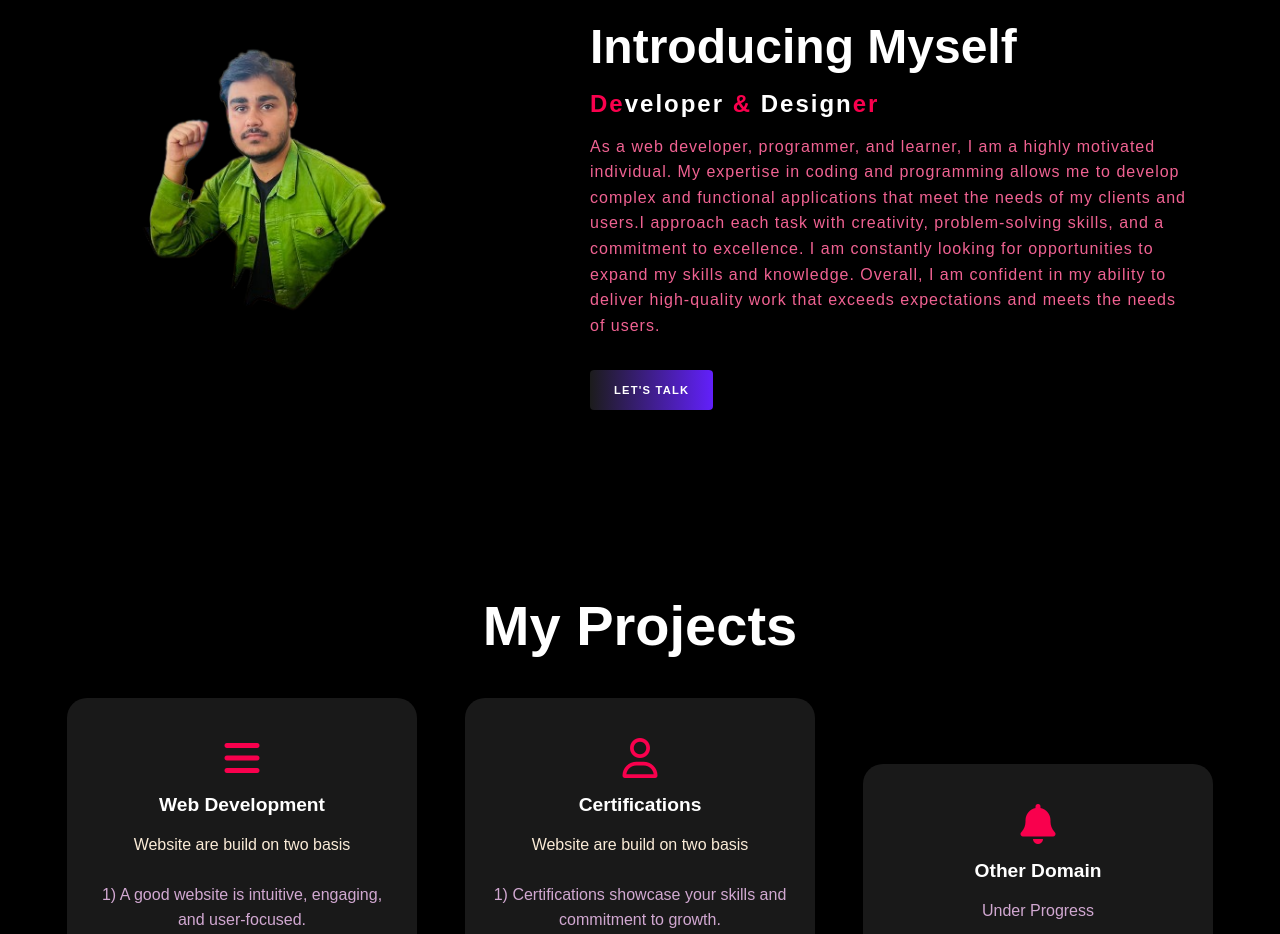
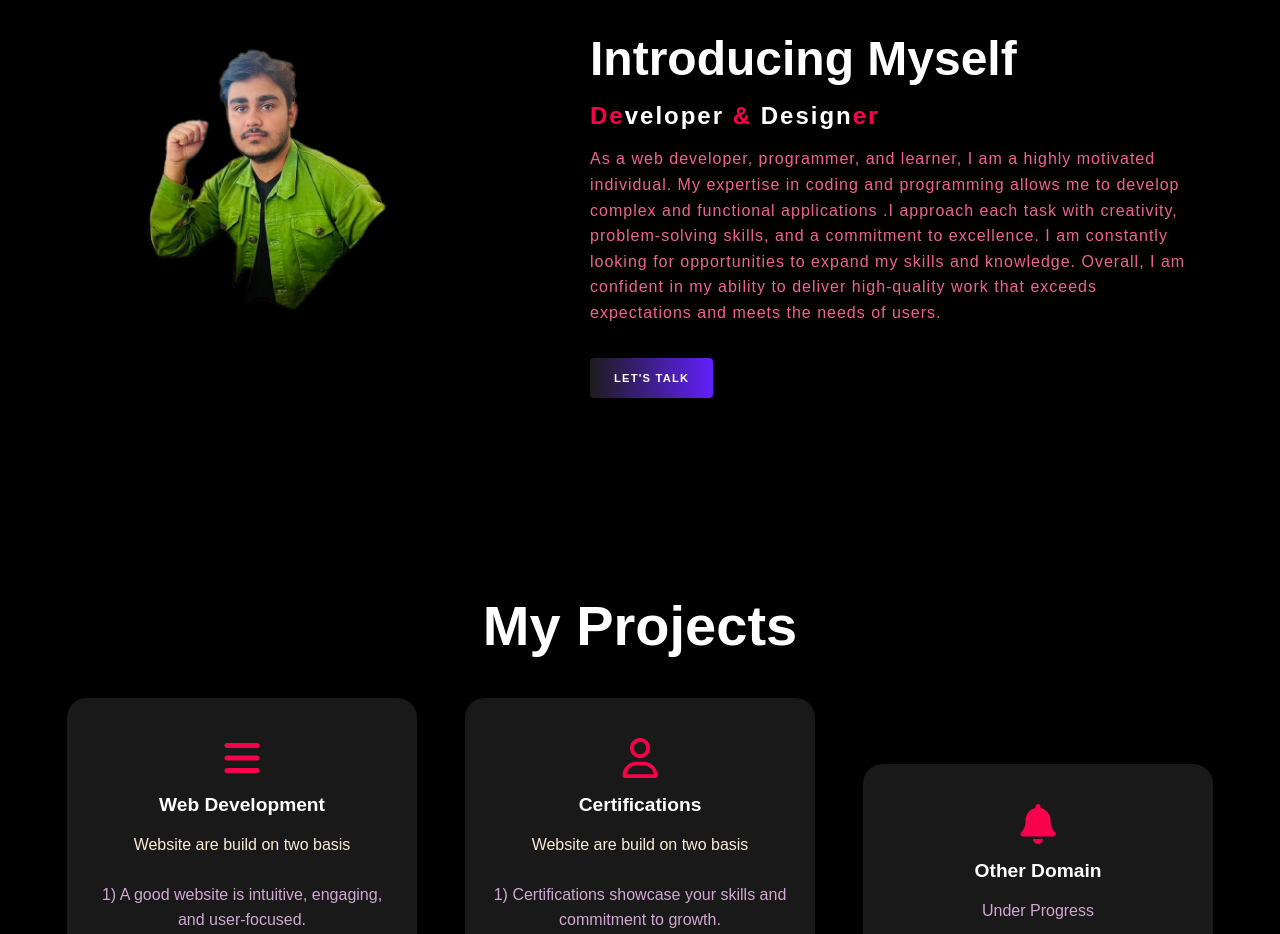
Before and after one commit to Kashifahrari/Portfolio, a plain HTML site: page index.html in a window 1280 px wide. Shown: the part 900-1834 px from the top of the page. Drawn offline with nearby package versions, Linux system fonts and the light colour scheme.

Commit message:
Update index.html

```diff
--- a/index.html
+++ b/index.html
@@ -61,10 +61,10 @@
             <p>
               As a web developer, programmer, and learner, I am a highly
               motivated individual. My expertise in coding and programming
-              allows me to develop complex and functional applications that meet
-              the needs of my clients and users.I approach each task with
-              creativity, problem-solving skills, and a commitment to
-              excellence. I am constantly looking for opportunities to expand my
+              allows me to develop complex and functional applications
+              .I approach each task with creativity, problem-solving skills,
+              and a commitment to excellence.
+              I am constantly looking for opportunities to expand my
               skills and knowledge. Overall, I am confident in my ability to
               deliver high-quality work that exceeds expectations and meets the
               needs of users.
```
